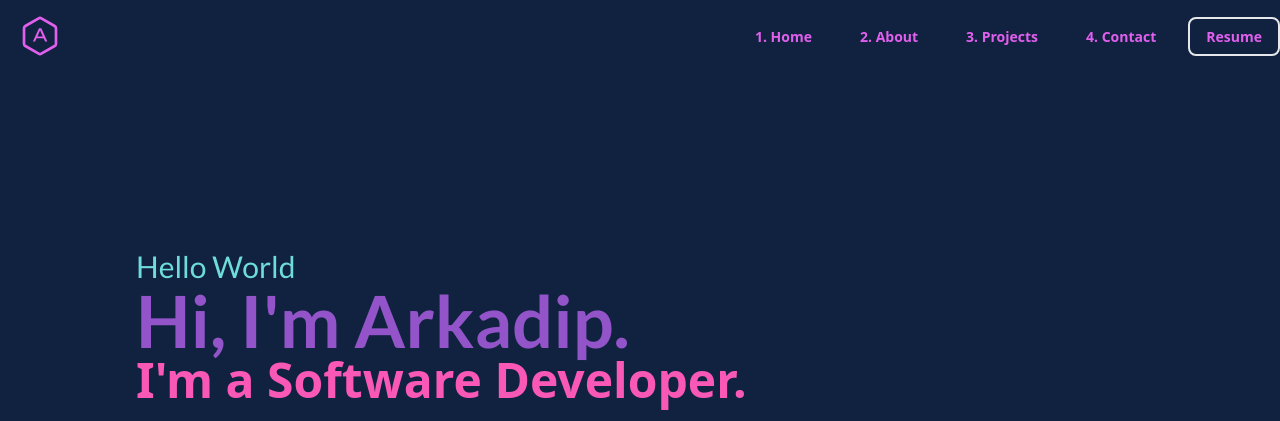
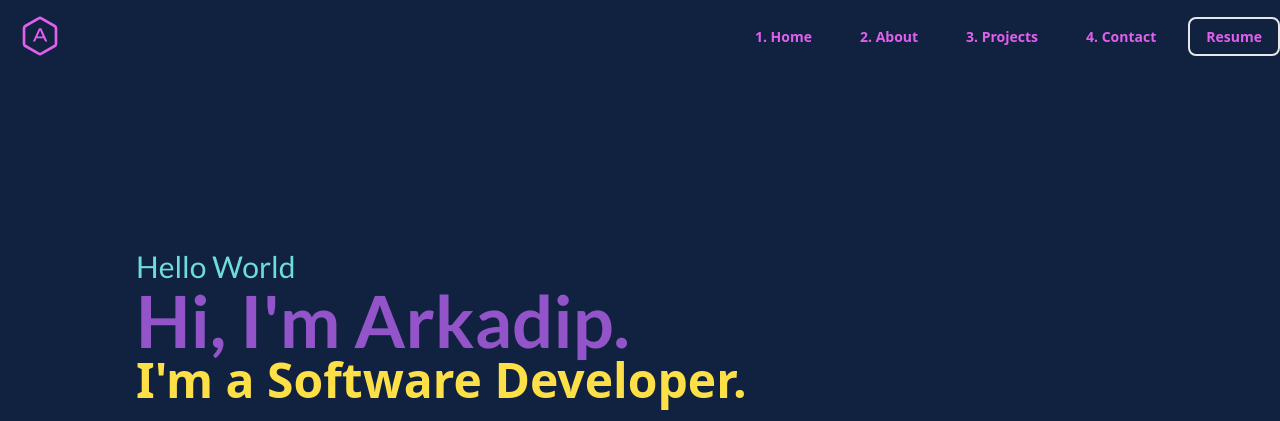
Before and after one commit to darkmatter18/v2, a Gatsby site: page / in a window 1280 px wide. Shown: the top 421 px of the page. Built offline with nearby package versions, Linux system fonts and the light colour scheme; Gatsby itself is replaced by a stand-in of ours.

Commit message:
feat: updated the headline color to yellow

```diff
--- a/src/components/sections/hero.js
+++ b/src/components/sections/hero.js
@@ -39,7 +39,7 @@ const Hero = () => {
     </h2>
   );
   const three = (
-    <p className={'text-2xl sm:text-5xl text-neon-pink ' +
+    <p className={'text-2xl sm:text-5xl text-yellow-300 ' +
             'font-semibold font-plex'}>
             I&apos;m a Software Developer.
     </p>
```
